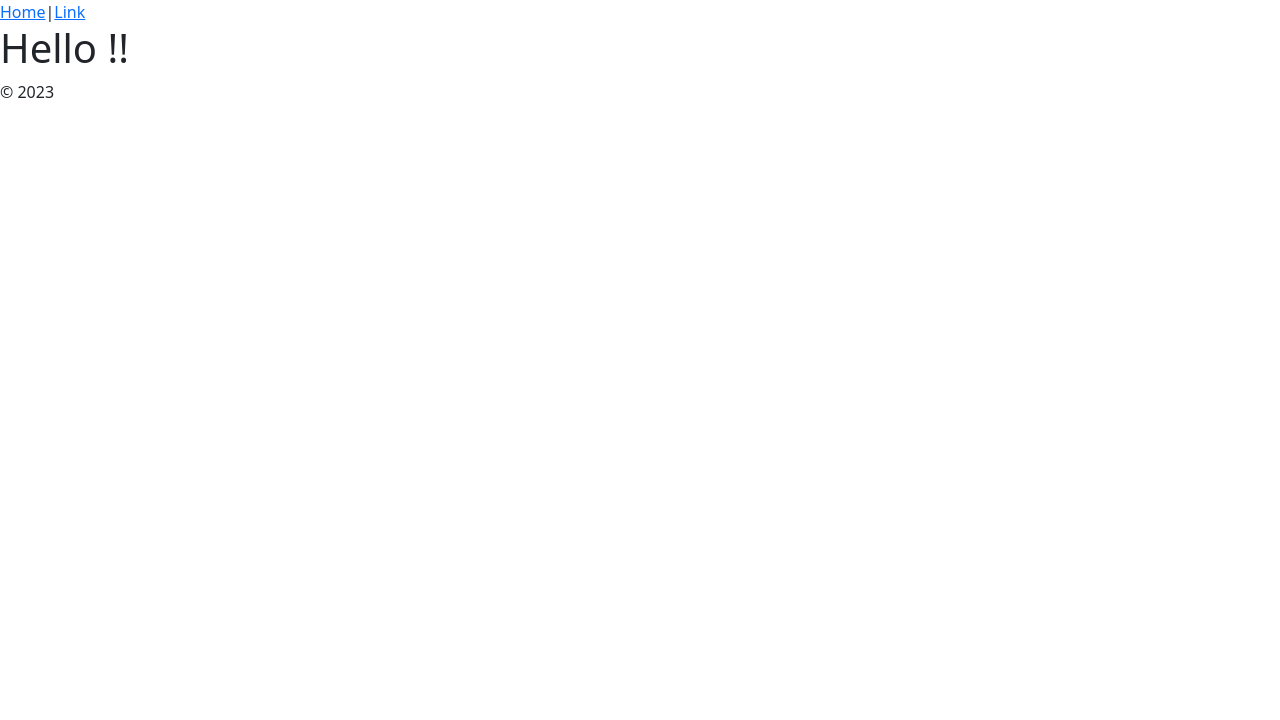
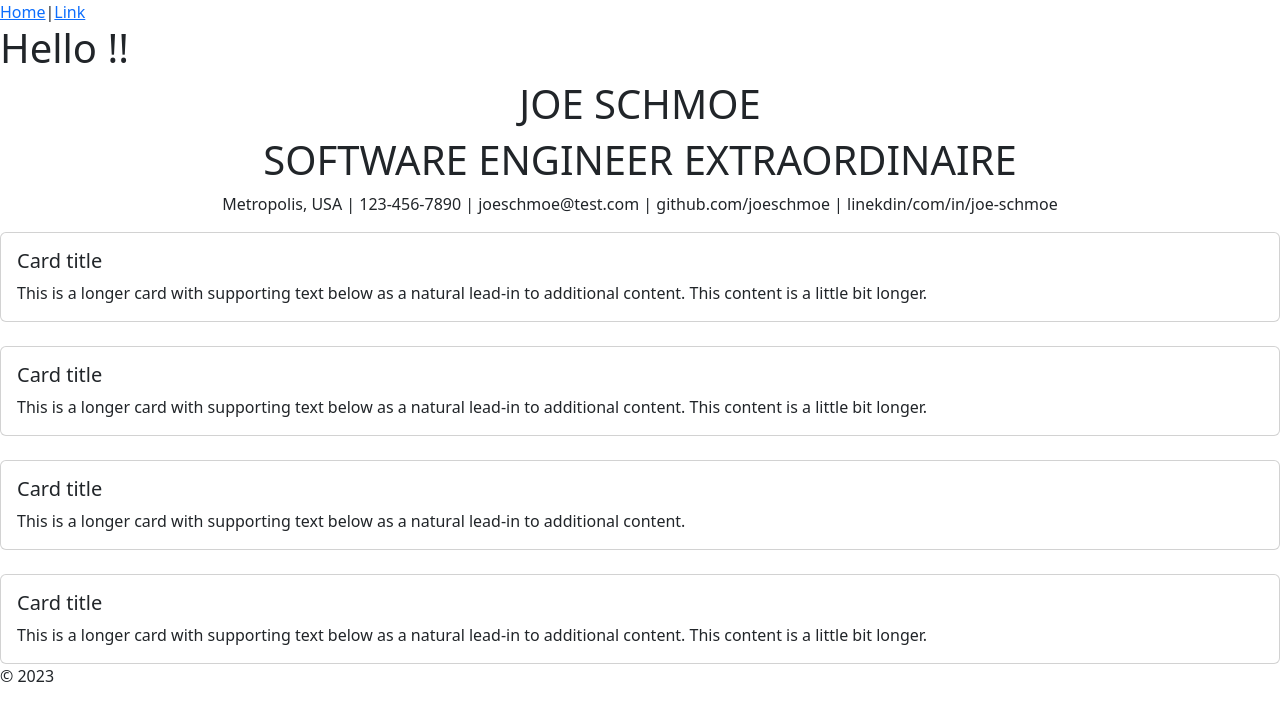
Before and after one commit to UgoAsonye/online-resume, a React (Vite) app: page / in a window 1280 px wide. Shown: the top 720 px of the page. Built offline with nearby package versions, Linux system fonts and the light colour scheme.

Commit message:
Add in cards for Resume

```diff
--- a/src/App.jsx
+++ b/src/App.jsx
@@ -2,12 +2,14 @@ import { Header } from "./Header";
 import React from "react";
 import { Footer } from "./Footer";
 import { Content } from "./Content";
+import { Resume } from "./Resume";
 
 function App() {
   return (
     <div>
       <Header />
       <Content />
+      <Resume />
       <Footer />
     </div>
   );
--- /dev/null
+++ b/src/Resume.jsx
@@ -0,0 +1,57 @@
+export function Resume() {
+  return (
+    <div id="Resume">
+      <h1 className="text-center text-uppercase">Joe Schmoe</h1>
+      <h1 className="text-center text-uppercase">Software Engineer Extraordinaire</h1>
+      <p className="text-center">
+        Metropolis, USA | 123-456-7890 | joeschmoe@test.com | github.com/joeschmoe | linekdin/com/in/joe-schmoe
+      </p>
+
+      <div className="row row-cols-1 row-cols-md-1 g-4">
+        <div className="col">
+          <div className="card">
+            <div className="card-body">
+              <h5 className="card-title">Card title</h5>
+              <p className="card-text">
+                This is a longer card with supporting text below as a natural lead-in to additional content. This
+                content is a little bit longer.
+              </p>
+            </div>
+          </div>
+        </div>
+        <div className="col">
+          <div className="card">
+            <div className="card-body">
+              <h5 className="card-title">Card title</h5>
+              <p className="card-text">
+                This is a longer card with supporting text below as a natural lead-in to additional content. This
+                content is a little bit longer.
+              </p>
+            </div>
+          </div>
+        </div>
+        <div className="col">
+          <div className="card">
+            <div className="card-body">
+              <h5 className="card-title">Card title</h5>
+              <p className="card-text">
+                This is a longer card with supporting text below as a natural lead-in to additional content.
+              </p>
+            </div>
+          </div>
+        </div>
+        <div className="col">
+          <div className="card">
+            <div className="card-body">
+              <h5 className="card-title">Card title</h5>
+              <p className="card-text">
+                This is a longer card with supporting text below as a natural lead-in to additional content. This
+                content is a little bit longer.
+              </p>
+            </div>
+          </div>
+        </div>
+      </div>
+    </div>
+  );
+}
```
